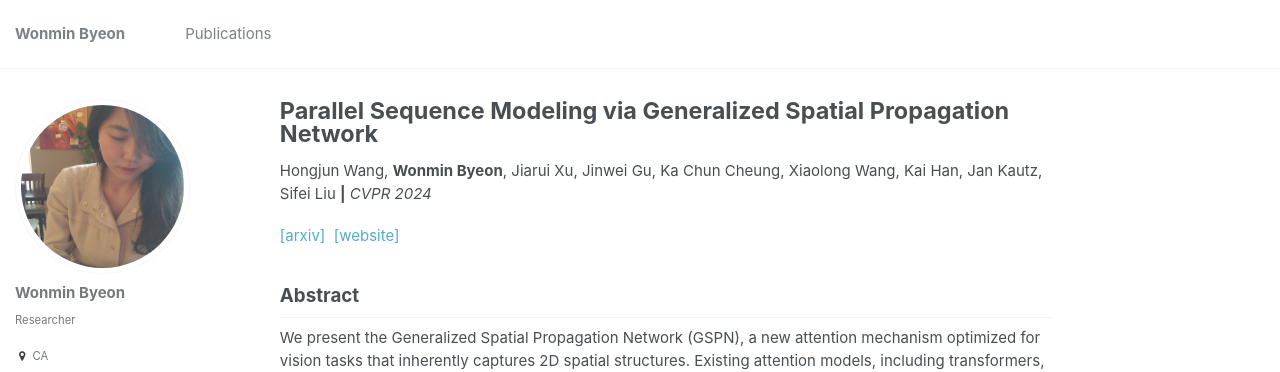
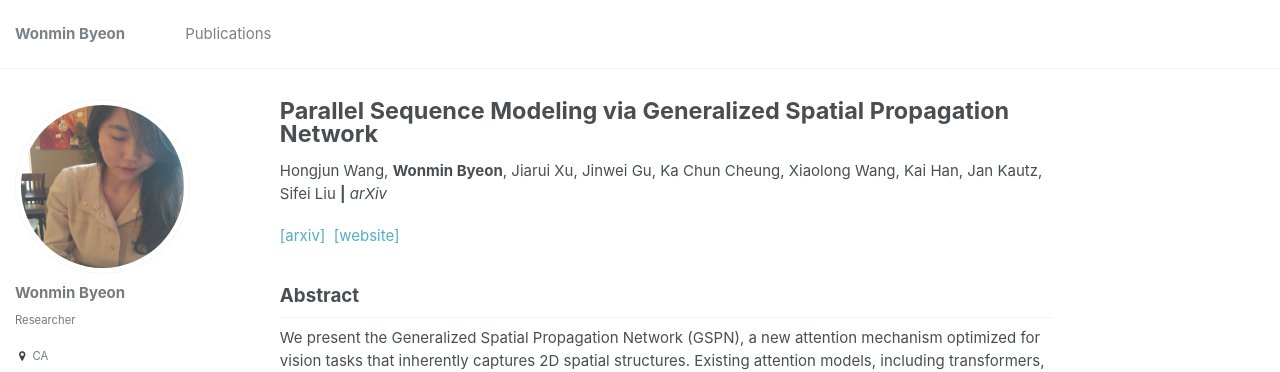
Before and after one commit to wonmin-byeon/wonmin-byeon.github.io, a Jekyll site: the page built from _publications/2025-gspn.md, in a window 1280 px wide and 1013 px high. Shown: the top 372 px of the window. Built offline with Jekyll 4.4.1, drawn with Linux system fonts in a browser that asks for light colours; formulas are drawn with MathJax 3.

Commit message:
add gspn

```diff
--- a/_publications/2025-gspn.md
+++ b/_publications/2025-gspn.md
@@ -5,7 +5,7 @@ permalink: /publication/2025-gspn
 date: 2025-01-21
 year: '2025'
 venue: 'arXiv'
-citation: 'Hongjun Wang, <b>Wonmin Byeon</b>, Jiarui Xu, Jinwei Gu, Ka Chun Cheung, Xiaolong Wang, Kai Han, Jan Kautz, Sifei Liu <b>|</b> <i>CVPR 2024</i> '
+citation: 'Hongjun Wang, <b>Wonmin Byeon</b>, Jiarui Xu, Jinwei Gu, Ka Chun Cheung, Xiaolong Wang, Kai Han, Jan Kautz, Sifei Liu <b>|</b> <i> arXiv </i> '
 paperurl: 'https://arxiv.org/pdf/2501.12381'
 ---
 [[arxiv]](https://arxiv.org/abs/2501.12381)&nbsp;
```
